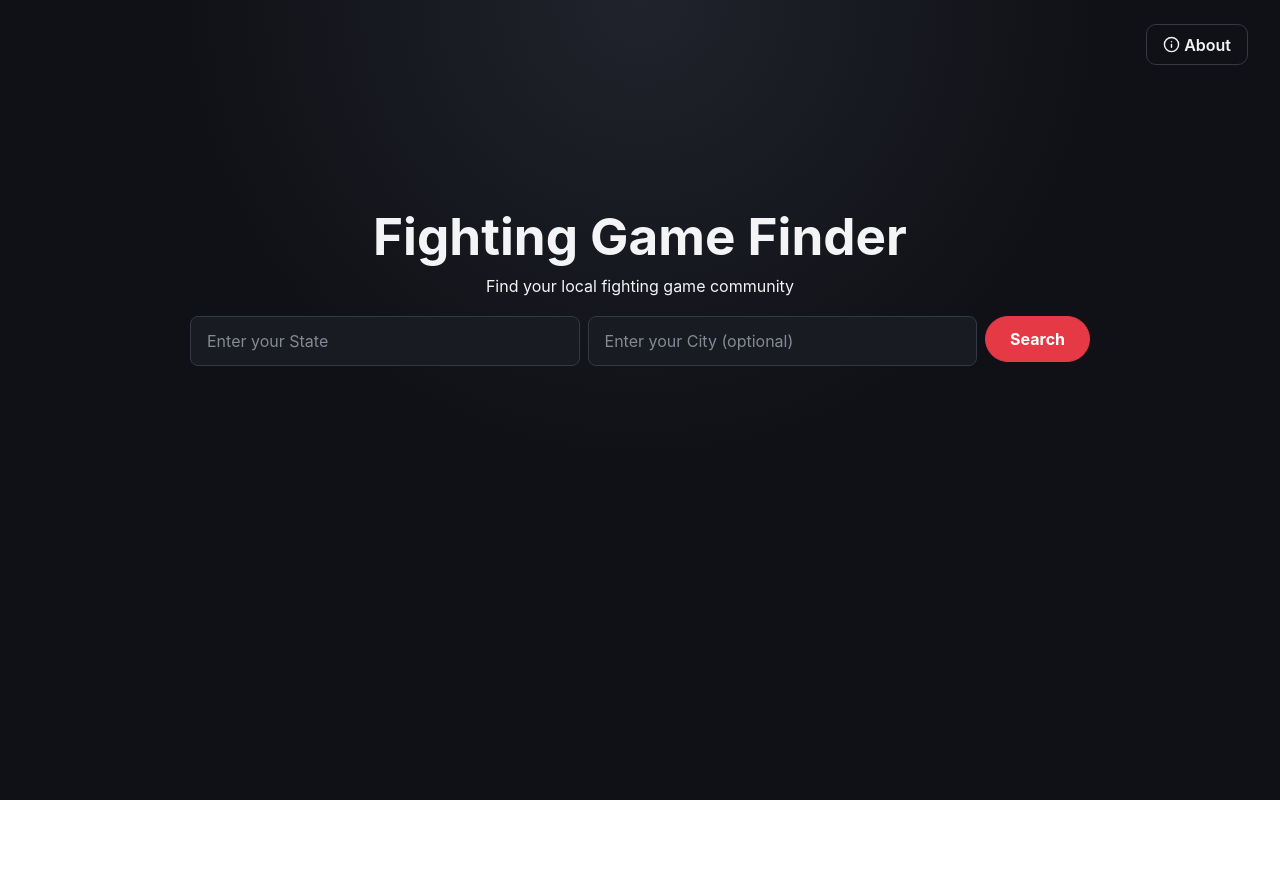
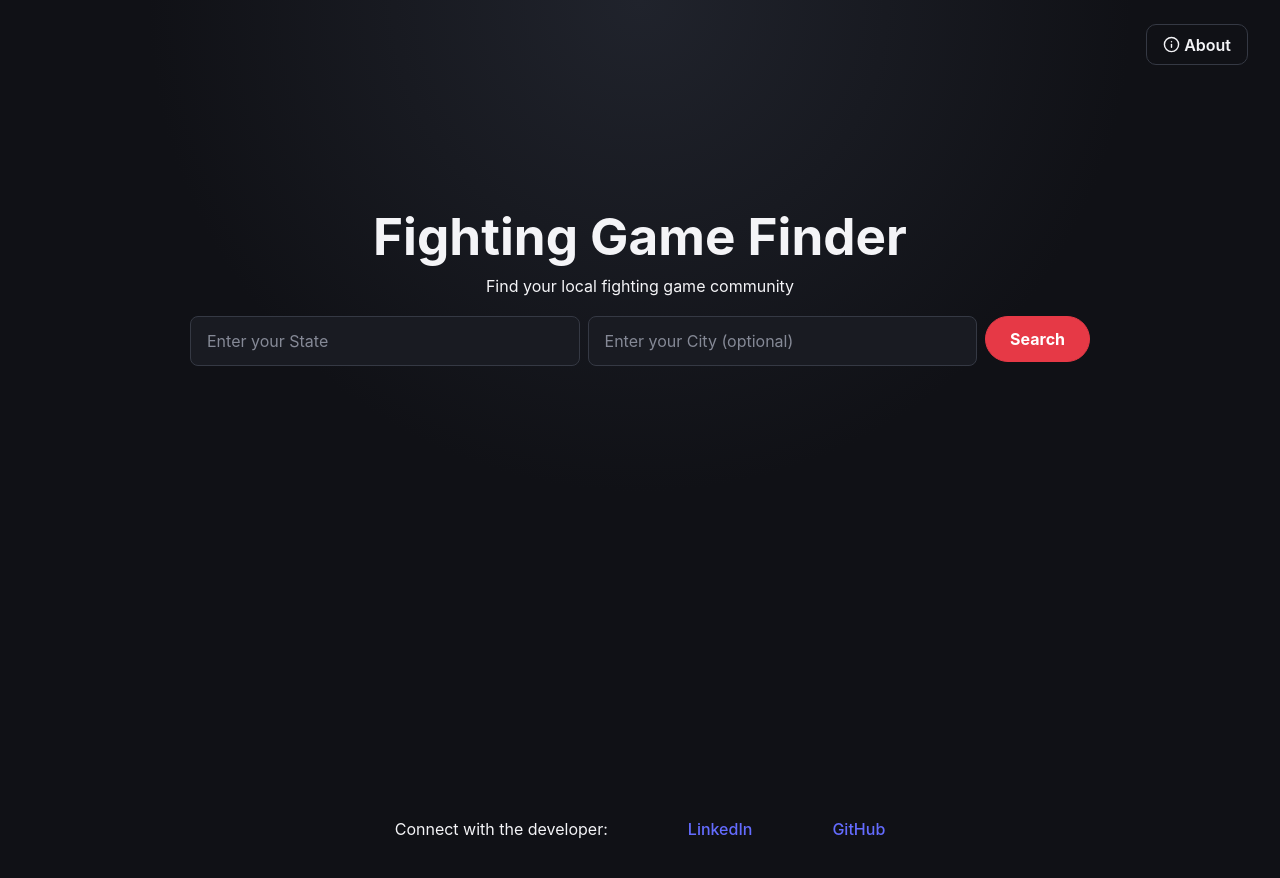
Before and after one commit to rdesa1/fighting-game-finder, a React (Vite) app in the folder frontend/: page / in a window 1280 px wide. Shown: the top 878 px of the page. Before the commit the page ends 800 px from the top, so only its background shows below. Built offline with nearby package versions, Linux system fonts and the light colour scheme.

Commit message:
Created a footer for the developer links, on both the "home" and "about" pages.

```diff
--- a/frontend/src/pages/about.tsx
+++ b/frontend/src/pages/about.tsx
@@ -1,6 +1,8 @@
 import { Link } from "react-router";
 import { ArrowLeft } from "lucide-react";
 import "../styles/about.css";
+import "../styles/footer.css";
+
 
 export default function About() {
 
@@ -66,10 +68,10 @@ export default function About() {
                     </p>
                </section>
 
-               <section className="about-section">
-                    <h2>Connect with the Developer</h2>
+               <footer id="about-footer">
 
-                    <p id="developer-links">
+                    <p className="developer-links">
+                         Connect with the developer:
                          <a id="linkedin-link"
                               href="https://www.linkedin.com/in/richarddesa/"
                               target="_blank"
@@ -86,7 +88,7 @@ export default function About() {
                               GitHub
                          </a>
                     </p>
-               </section>
+               </footer>
 
           </main>
      );
--- a/frontend/src/pages/home.tsx
+++ b/frontend/src/pages/home.tsx
@@ -4,6 +4,7 @@ import axios from "axios";
 import { Info } from "lucide-react";
 import { useState, useEffect, useRef } from 'react'
 import Searchbar from '../components/searchbar.tsx';
+import "../styles/footer.css";
 import "../styles/home.css";
 import { Link } from "react-router";
 import Local from "../components/local.tsx";
@@ -220,6 +221,31 @@ export default function Home() {
                     </div>
                )}
 
+               {!hasSearched && (
+                    <footer id="home-footer">
+                         <p className="developer-links">
+                              <span>Connect with the developer:</span>
+
+                              <a
+                                   href="https://www.linkedin.com/in/richarddesa/"
+                                   target="_blank"
+                                   rel="noopener noreferrer"
+                              >
+                                   LinkedIn
+                              </a>
+
+                              <a
+                                   href="https://github.com/rdesa1/fighting-game-finder"
+                                   target="_blank"
+                                   rel="noopener noreferrer"
+                              >
+                                   GitHub
+                              </a>
+                         </p>
+                    </footer>
+               )}
+
+
           </>
      );
 }
--- a/frontend/src/styles/about.css
+++ b/frontend/src/styles/about.css
@@ -38,12 +38,10 @@
      }
 
 #what-is {
-     margin-top: 5rem;
+     margin-top: 4.5rem;
 }
 
 
-#developer-links {
-     display: flex;
-     justify-content:center;
-     gap: 5rem;
+#about-footer {
+     margin-top: 7.5rem;
 }
--- /dev/null
+++ b/frontend/src/styles/footer.css
@@ -0,0 +1,6 @@
+.developer-links {
+     display: flex;
+     justify-content: center;
+     align-items: center;
+     gap: 5rem;
+}
--- a/frontend/src/styles/home.css
+++ b/frontend/src/styles/home.css
@@ -154,7 +154,7 @@
           border-color 0.15s ease;
 }
 
-,about-button:hover {
-     border-color: var(--accent);
-     background: var(--accent-soft);
+#home-footer {
+     margin-top: 28.35rem;
+
 }
```
